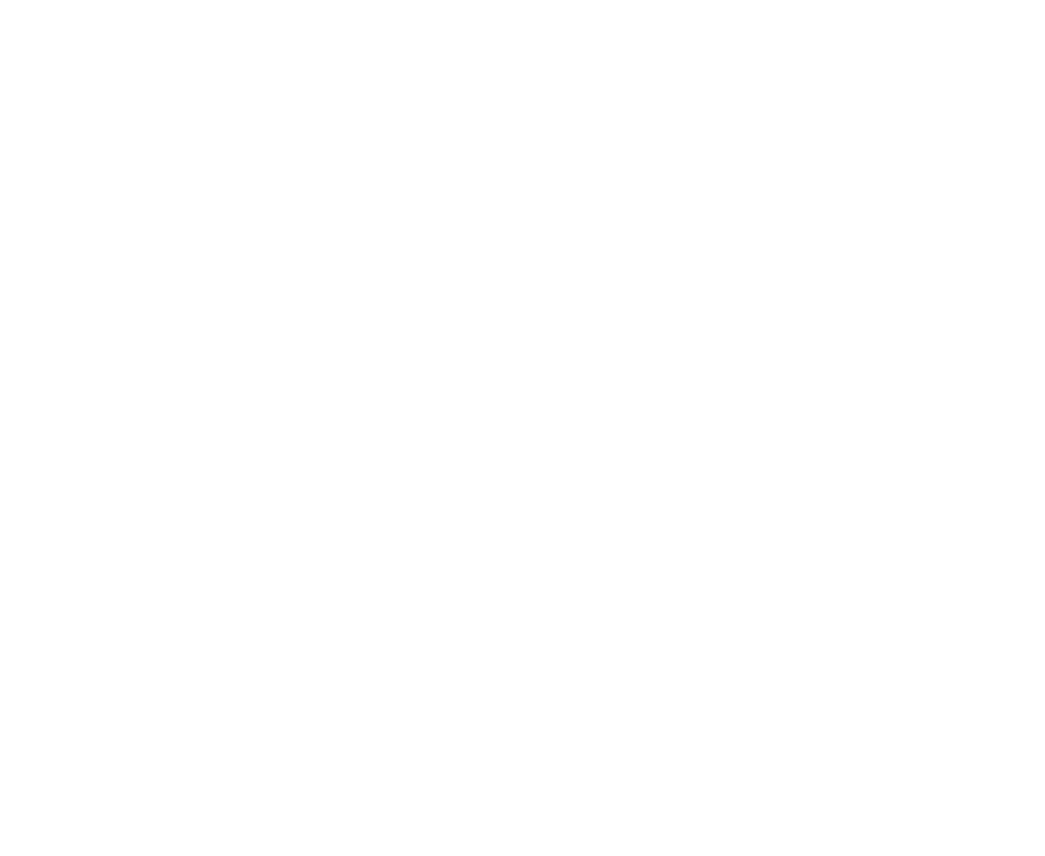
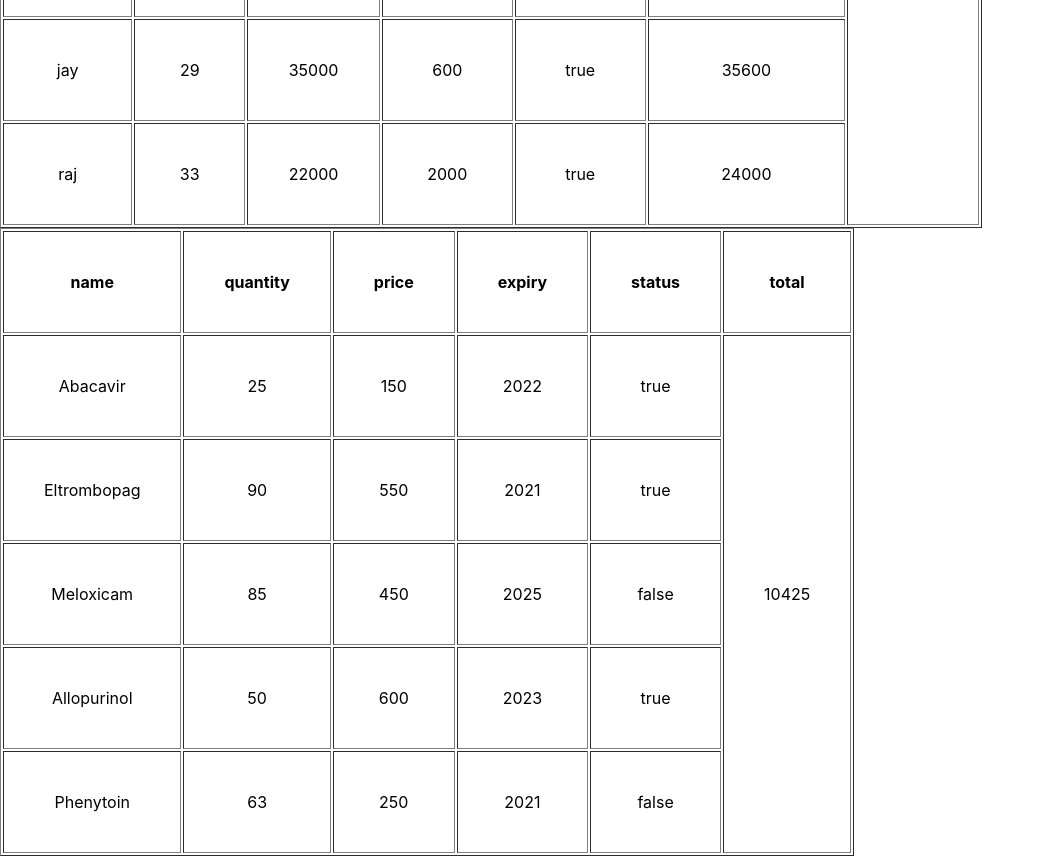
Before and after one commit to BhuvaParth/project-1, a React (Create React App) app: page / in a window 1280 px wide. Shown: the part 400-1256 px from the top of the page, without its empty margins (0-1045 px from the left). Before the commit the page ends 800 px from the top, so only its background shows below. Built offline with nearby package versions, Linux system fonts and the light colour scheme.

Commit message:
madicine

```diff
--- a/src/App.js
+++ b/src/App.js
@@ -5,16 +5,16 @@
 
 function App(props) {
 
-  let arr1 = [10, 20, 30];
-  let arr2 = [40, 50];
+  // let arr1 = [10, 20, 30];
+  // let arr2 = [40, 50];
 
-  let arr3 = [...arr1, ...arr2];
+  // let arr3 = [...arr1, ...arr2];
 
-  console.log(arr3);
+  // console.log(arr3);
   return (
     <div>
-      {/* <Employee /> */}
-      {/* <Madicine /> */}
+      <Employee />
+      <Madicine />
 
     </div>
   );
--- a/src/New folder (2)/madicine.js
+++ b/src/New folder (2)/madicine.js
@@ -43,10 +43,42 @@
             status: false
         }
     ];
+    let filterData = data.filter((x, i) => (x.quantity > 15 && x.expiry > 2000))
+
+    let total = filterData.reduce((acc, x) => acc + x.quantity + x.expiry, 0);
+
+
+    console.log(filterData.length);
 
     return (
         <div>
+            <table border="1px solid black" cellpadding="40px">
+                <tr>
+                    <th>name</th>
+                    <th>quantity</th>
+                    <th>price</th>
+                    <th>expiry</th>
+                    <th>status</th>
+                    <th>total</th>
+                </tr>
 
+                {
+                    filterData.map((x, i) => {
+                        return (
+                            <>
+                                <tr align="center">
+                                    <td>{x.name}</td>
+                                    <td>{x.quantity}</td>
+                                    <td>{x.price}</td>
+                                    <td>{x.expiry}</td>
+                                    <td>{x.status.toString()}</td>
+                                    {i === 0 ? <td rowspan={filterData.length}> {total} </td> : null}
+                                </tr>
+                            </>
+                        )
+                    })
+                }
+            </table>
         </div>
     );
 
```
